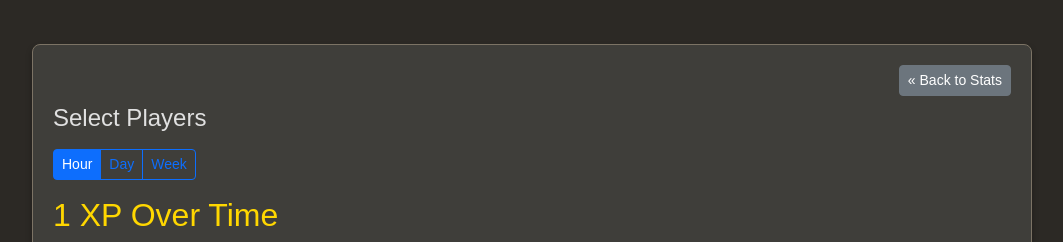
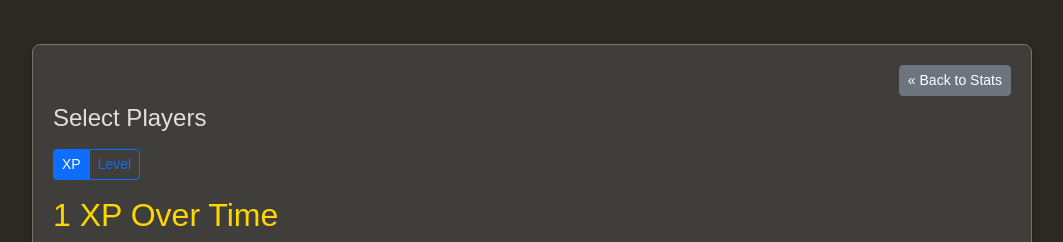
Before and after one commit to ledavies99/gim-stats, a Django app: page /history/1/ in a window 1280 px wide. Shown: the part 56-298 px from the top of the page, without its empty margins (108-1171 px from the left). Run offline with Django 5.2, Linux system fonts and the light colour scheme.

Commit message:
Remove time filters and add xp/level buttons to graphs

```diff
--- a/stats_app/templates/stats_app/skill_history.html
+++ b/stats_app/templates/stats_app/skill_history.html
@@ -21,11 +21,11 @@
                 {% endfor %}
             </div>
 
-            <div id="time-filter-selection" class="mb-3">
-                <div class="btn-group" role="group" aria-label="Timeframe filter">
-                    <button type="button" class="btn btn-sm btn-outline-primary time-filter-btn active" data-period="hour">Hour</button>
-                    <button type="button" class="btn btn-sm btn-outline-primary time-filter-btn" data-period="day">Day</button>
-                    <button type="button" class="btn btn-sm btn-outline-primary time-filter-btn" data-period="week">Week</button>
+            <!-- XP/Level toggle buttons -->
+            <div id="y-mode-selection" class="mb-3">
+                <div class="btn-group" role="group" aria-label="Y-Axis Mode">
+                    <button type="button" class="btn btn-sm btn-outline-primary y-mode-btn active" data-mode="xp">XP</button>
+                    <button type="button" class="btn btn-sm btn-outline-primary y-mode-btn" data-mode="level">Level</button>
                 </div>
             </div>
 
@@ -44,24 +44,29 @@
 
 <script>
     // --- Elements ---
-    let chartTitleEl, chartCanvas, playerCheckboxes, timeFilterBtns;
+    let chartTitleEl, chartCanvas, playerCheckboxes, yModeBtns;
 
     // --- Chart State ---
     const skillName = '{{ skill_name }}';
     let historyChart = null;
-    let activePeriod = 'hour'; // Default to hour
+    let yMode = 'xp'; // 'xp' or 'level'
     const chartColors = ['#ffd700', '#3498db', '#e74c3c', '#2ecc71', '#9b59b6', '#f1c40f'];
 
     // --- Dynamic Titles ---
     const formattedSkillName = skillName.charAt(0).toUpperCase() + skillName.slice(1);
-    const yAxisTitle = (skillName === 'overall') ? 'Level' : 'XP';
 
-    // --- Time Unit Options ---
-    const timeUnitOptions = {
-        hour: { unit: 'hour', displayFormat: 'HH:mm' },
-        day: { unit: 'day', displayFormat: 'MMM d' },
-        week: { unit: 'week', displayFormat: "'Week' w" }
-    };
+    // --- Level Calculation ---
+    function xpToLevel(xp) {
+        let points = 0;
+        for (let level = 1; level <= 126; level++) {
+            points += Math.floor(level + 300 * Math.pow(2, level / 7));
+            let lvl_xp = Math.floor(points / 4);
+            if (lvl_xp > xp) {
+                return level;
+            }
+        }
+        return 126;
+    }
 
     // --- Main Function ---
     async function fetchAndRenderChart() {
@@ -86,9 +91,13 @@
                 return;
             }
 
+            // Map data to XP or Level
             const datasets = data.datasets.map((dataset, index) => ({
                 label: dataset.label,
-                data: dataset.data,
+                data: dataset.data.map(point => ({
+                    x: point.x,
+                    y: yMode === 'level' ? xpToLevel(point.y) : point.y
+                })),
                 borderColor: chartColors[index % chartColors.length],
                 backgroundColor: 'transparent',
                 tension: 0.1,
@@ -96,9 +105,14 @@
 
             if (historyChart) historyChart.destroy();
 
-            // Use selected time unit for x-axis
-            const selectedUnit = activePeriod in timeUnitOptions ? activePeriod : 'day';
-            const { unit, displayFormat } = timeUnitOptions[selectedUnit];
+            // Always use days for x-axis
+            const unit = 'day';
+            const displayFormat = 'MMM d';
+
+            // Y-axis label
+            const yAxisTitle = yMode === 'level'
+                ? 'Level'
+                : (skillName === 'overall' ? 'Level' : 'XP');
 
             historyChart = new Chart(chartCanvas.getContext('2d'), {
                 type: 'line',
@@ -127,24 +141,7 @@
                                 color: '#e0e0e0',
                                 callback: function(value, index, ticks) {
                                     const date = new Date(value);
-                                    if (unit === 'hour') {
-                                        if (date.getHours() === 0) {
-                                            return date.toLocaleString('en-US', { month: 'short', day: 'numeric' });
-                                        } else {
-                                            return date.toLocaleString('en-US', { hour: '2-digit', minute: '2-digit', hour12: false });
-                                        }
-                                    }
-                                    if (unit === 'day') {
-                                        return date.toLocaleString('en-US', { month: 'short', day: 'numeric' });
-                                    }
-                                    if (unit === 'week') {
-                                        const monday = new Date(date);
-                                        const day = monday.getDay();
-                                        const diff = monday.getDate() - day + (day === 0 ? -6 : 1); // adjust when day is sunday
-                                        monday.setDate(diff);
-                                        return monday.toLocaleString('en-US', { month: 'short', day: 'numeric' });
-                                    }
-                                    return this.getLabelForValue(value);
+                                    return date.toLocaleString('en-US', { month: 'short', day: 'numeric' });
                                 }
                             },
                             grid: { color: '#5a5752' }
@@ -169,11 +166,11 @@
             checkbox.addEventListener('change', fetchAndRenderChart);
         });
 
-        timeFilterBtns.forEach(btn => {
+        yModeBtns.forEach(btn => {
             btn.addEventListener('click', () => {
-                timeFilterBtns.forEach(b => b.classList.remove('active'));
+                yModeBtns.forEach(b => b.classList.remove('active'));
                 btn.classList.add('active');
-                activePeriod = btn.dataset.period;
+                yMode = btn.dataset.mode;
                 fetchAndRenderChart();
             });
         });
@@ -183,7 +180,7 @@
         chartTitleEl = document.getElementById('chart-title');
         chartCanvas = document.getElementById('historyChart');
         playerCheckboxes = document.querySelectorAll('.player-checkbox');
-        timeFilterBtns = document.querySelectorAll('.time-filter-btn');
+        yModeBtns = document.querySelectorAll('.y-mode-btn');
 
         chartTitleEl.textContent = (skillName === 'overall') ? 'Total Level Over Time' : `${formattedSkillName} XP Over Time`;
 
```
